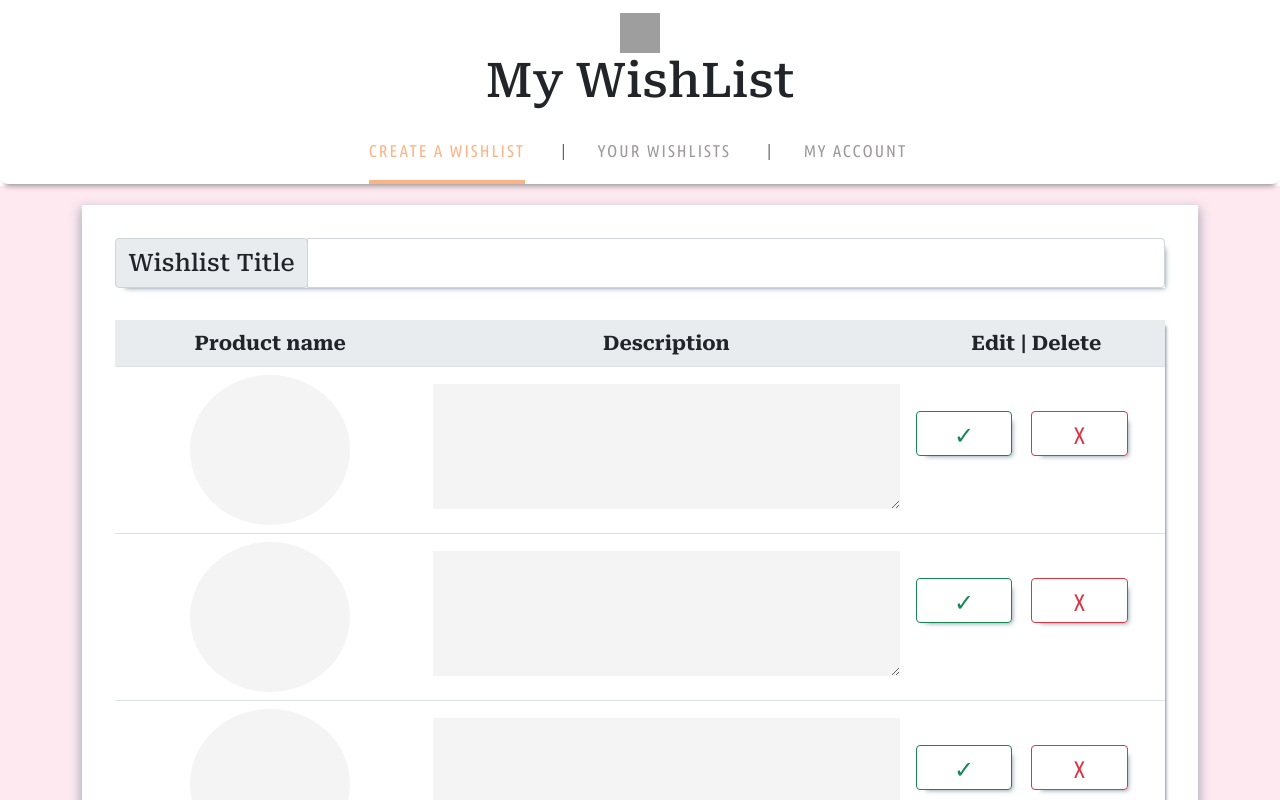
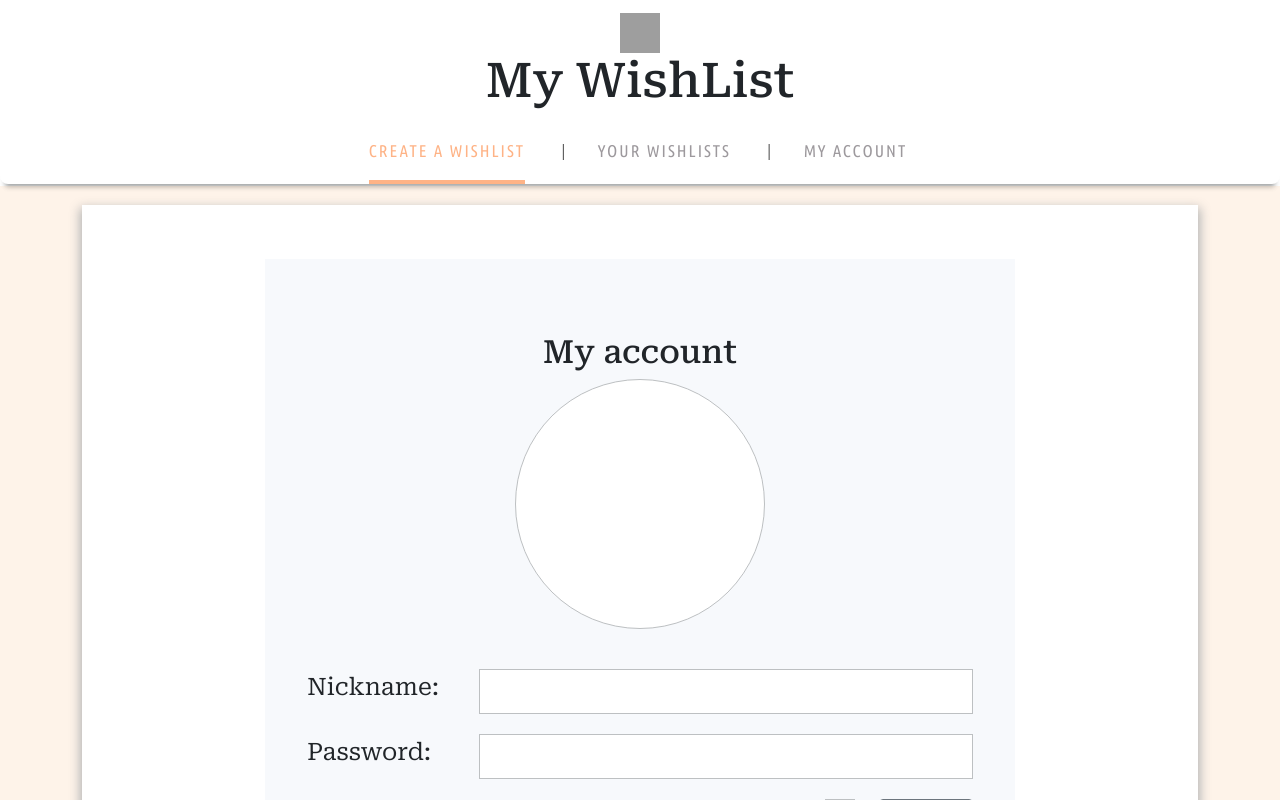
Before and after one commit to AnigalHub/WishList, a Vue app in the folder wish_list.client/: page / in a window 1280 px wide. Shown: the top 800 px of the page. Built offline with nearby package versions, Linux system fonts and the light colour scheme; grey boxes are pictures that could not be loaded.

Commit message:
добавлены компоненты account,createWishlist + изменен фон

```diff
--- a/wish_list.client/src/App.vue
+++ b/wish_list.client/src/App.vue
@@ -5,7 +5,8 @@
     <navbar/>
     <div class="content">
     <b-container>
-      <create-wishlist/>
+      <!-- <create-wishlist/> -->
+       <account/>
     </b-container>
     </div>
 
@@ -17,9 +18,10 @@
 
 import Navbar from "@/components/navbar";
 import CreateWishlist from "@/components/createWishlist";
+import Account from "@/components/account";
 export default {
   name: 'App',
-  components: {CreateWishlist, Navbar}
+  components: {Account, CreateWishlist, Navbar}
 }
 </script>
 
@@ -32,9 +34,9 @@ export default {
   .content{
     margin-top: .1%;
     padding-top: 1.5%;
-    background: rgba(252, 181, 206, 0.3);
+    background: rgba(252, 214, 181, 0.3);
     height: 100%;
-    min-height: 80.5vh;
+    min-height: 84vh;
   }
   h1{
     text-align: center;
```
